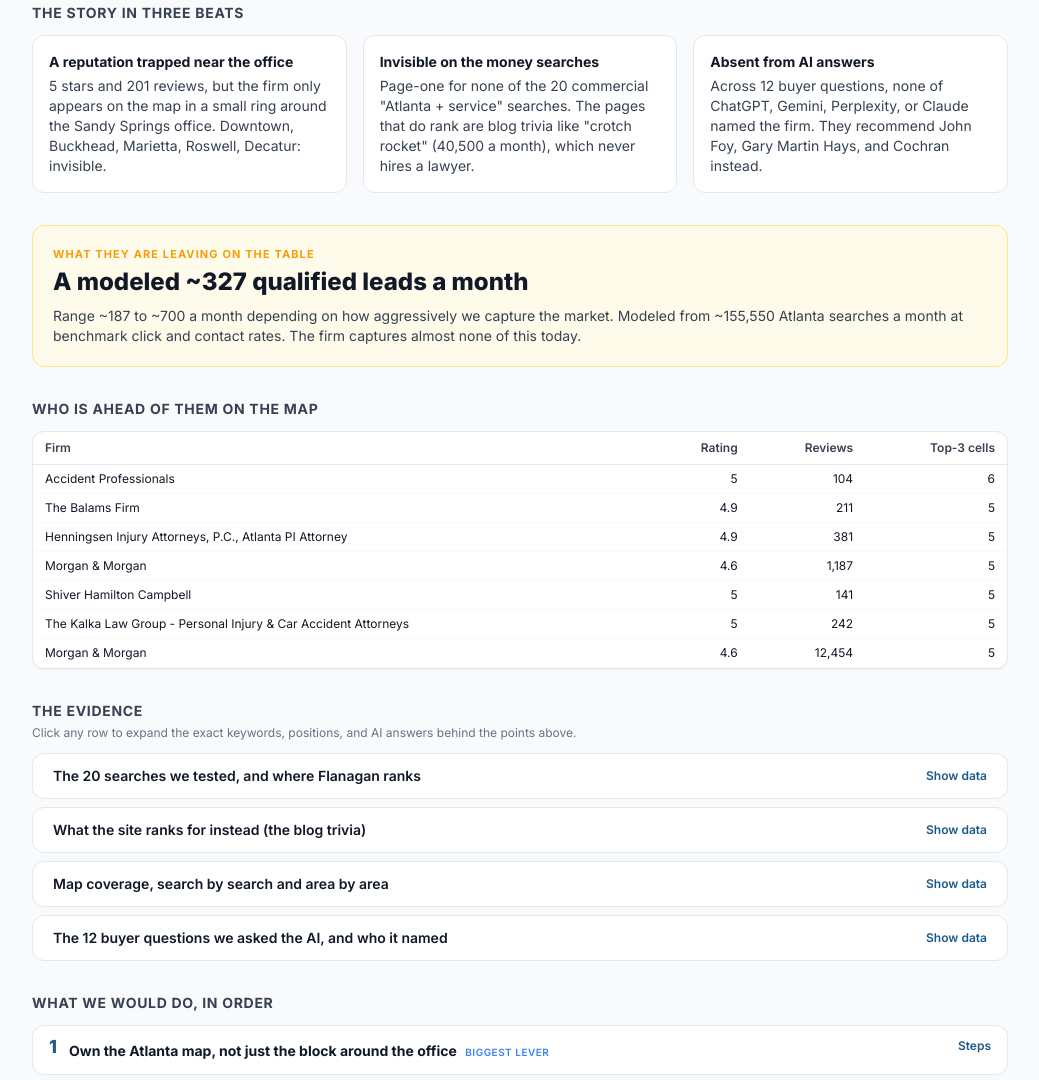
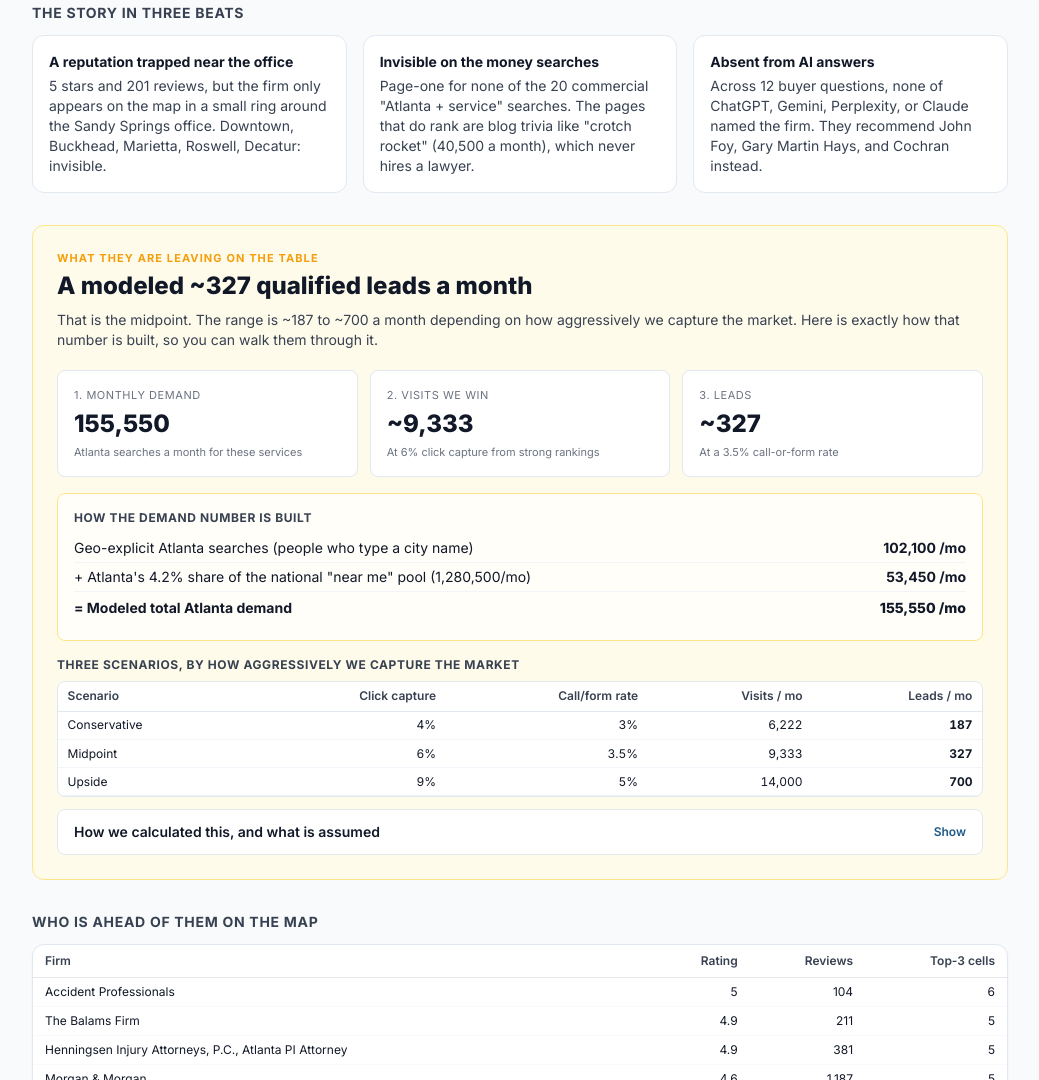
Before and after one commit to aleksandar-hqdm/hqdm-prospects-dashboard, a plain HTML site: page prospects/flanagan-law/call-guidance.html in a window 1280 px wide. Shown: the part 714-1794 px from the top of the page, without its empty margins (120-1159 px from the left). Drawn offline with nearby package versions, Linux system fonts and the light colour scheme.

Commit message:
Call Guidance: explain the lead opportunity in detail (funnel, demand breakdown, scenario table, method note)

```diff
--- a/prospects/flanagan-law/call-guidance.html
+++ b/prospects/flanagan-law/call-guidance.html
@@ -49,10 +49,23 @@
     <h2 class="text-sm font-bold uppercase tracking-wider text-ink-600 mb-3">The story in three beats</h2>
     <div class="grid md:grid-cols-3 gap-4" id="beats"></div>
   </div>
-  <div class="rounded-xl border border-amber-200 bg-amber-50 p-5">
+  <div class="rounded-xl border border-amber-200 bg-amber-50 p-5 sm:p-6">
     <div class="text-[11px] font-bold uppercase tracking-widest text-accent-amber">What they are leaving on the table</div>
     <h2 class="text-2xl font-extrabold mt-1" id="opp-line"></h2>
     <p class="text-sm text-ink-600 mt-2" id="opp-sub"></p>
+    <div class="grid grid-cols-1 sm:grid-cols-3 gap-3 mt-5" id="opp-funnel"></div>
+    <div class="bg-white/70 rounded-lg border border-amber-200 p-4 mt-4">
+      <div class="text-xs font-bold uppercase tracking-wider text-ink-600 mb-2">How the demand number is built</div>
+      <div id="opp-demand"></div>
+    </div>
+    <div class="mt-4">
+      <div class="text-xs font-bold uppercase tracking-wider text-ink-600 mb-2">Three scenarios, by how aggressively we capture the market</div>
+      <div class="bg-white rounded-lg border border-slate-200 overflow-x-auto"><table class="ev w-full text-xs" id="opp-scen"></table></div>
+    </div>
+    <details class="bg-white rounded-lg border border-slate-200 mt-3 overflow-hidden">
+      <summary class="px-4 py-3 flex items-center justify-between hover:bg-slate-50"><span class="font-semibold text-sm">How we calculated this, and what is assumed</span><span class="text-xs font-semibold text-brand-500"><span class="lbl-show">Show</span><span class="lbl-hide">Hide</span></span></summary>
+      <div class="px-4 pb-4 pt-2 border-t border-slate-100 text-xs text-ink-600 leading-relaxed" id="opp-method"></div>
+    </details>
   </div>
   <div>
     <h2 class="text-sm font-bold uppercase tracking-wider text-ink-600 mb-3">Who is ahead of them on the map</h2>
@@ -98,6 +111,7 @@
 <script>
 const DATA=JSON.parse(document.getElementById('data').textContent);
 const fmt=n=>(n==null||Number.isNaN(n))?'-':Number(n).toLocaleString();
+const pct=f=>(+(Number(f)*100).toFixed(1))+'%';
 const el=id=>document.getElementById(id);
 const m=DATA.meta,d=DATA.demand,lm=DATA.leadmodel,sc=lm.scenarios,mp=DATA.maps,g=DATA.gbp||{};
 el('h-firm').textContent=m.firm; el('h-date').textContent=m.prepared;
@@ -118,7 +132,18 @@
  {t:'Absent from AI answers',b:'Across 12 buyer questions, none of ChatGPT, Gemini, Perplexity, or Claude named the firm. They recommend John Foy, Gary Martin Hays, and Cochran instead.'}
 ].map(x=>`<div class="bg-white rounded-xl border border-slate-200 p-4"><div class="font-bold text-sm">${x.t}</div><p class="text-sm text-ink-600 mt-1">${x.b}</p></div>`).join('');
 el('opp-line').textContent='A modeled ~'+fmt(sc[1].leads)+' qualified leads a month';
-el('opp-sub').textContent='Range ~'+fmt(sc[0].leads)+' to ~'+fmt(sc[2].leads)+' a month depending on how aggressively we capture the market. Modeled from ~'+fmt(d.modeled_total_demand)+' Atlanta searches a month at benchmark click and contact rates. The firm captures almost none of this today.';
+el('opp-sub').textContent='That is the midpoint. The range is ~'+fmt(sc[0].leads)+' to ~'+fmt(sc[2].leads)+' a month depending on how aggressively we capture the market. Here is exactly how that number is built, so you can walk them through it.';
+el('opp-funnel').innerHTML=[
+ {l:'1. Monthly demand',v:fmt(lm.lead_base),n:'Atlanta searches a month for these services'},
+ {l:'2. Visits we win',v:'~'+fmt(sc[1].clicks),n:'At '+pct(sc[1].capture)+' click capture from strong rankings'},
+ {l:'3. Leads',v:'~'+fmt(sc[1].leads),n:'At a '+pct(sc[1].lead_rate)+' call-or-form rate'}
+].map(f=>`<div class="bg-white rounded-lg border border-slate-200 p-4"><div class="text-[11px] uppercase tracking-wider text-ink-500">${f.l}</div><div class="text-2xl font-extrabold mt-1">${f.v}</div><div class="text-[11px] text-ink-500 mt-1">${f.n}</div></div>`).join('');
+el('opp-demand').innerHTML=
+ '<div class="flex justify-between gap-3 py-1 text-sm border-b border-slate-100"><span>Geo-explicit Atlanta searches (people who type a city name)</span><b class="whitespace-nowrap">'+fmt(d.city_total_all)+' /mo</b></div>'+
+ '<div class="flex justify-between gap-3 py-1 text-sm border-b border-slate-100"><span>+ Atlanta\'s '+pct(d.atl_share)+' share of the national "near me" pool ('+fmt(d.near_me_total)+'/mo)</span><b class="whitespace-nowrap">'+fmt(d.near_me_atl_modeled)+' /mo</b></div>'+
+ '<div class="flex justify-between gap-3 py-1.5 text-sm font-bold"><span>= Modeled total Atlanta demand</span><b class="whitespace-nowrap">'+fmt(d.modeled_total_demand)+' /mo</b></div>';
+el('opp-scen').innerHTML='<thead><tr><th>Scenario</th><th class="r">Click capture</th><th class="r">Call/form rate</th><th class="r">Visits / mo</th><th class="r">Leads / mo</th></tr></thead><tbody>'+sc.map(s=>`<tr><td>${s.name}</td><td class="r">${pct(s.capture)}</td><td class="r">${pct(s.lead_rate)}</td><td class="r">${fmt(s.clicks)}</td><td class="r" style="font-weight:700">${fmt(s.leads)}</td></tr>`).join('')+'</tbody>';
+el('opp-method').innerHTML='<b>Demand.</b> The geo-explicit Atlanta volume ('+fmt(d.city_total_all)+'/mo) plus Atlanta\'s revealed share of national "near me" searches. That share is the geo-explicit volume divided by the national pools: '+fmt(d.city_total_all)+' / '+fmt(d.national_pools)+' = '+pct(d.atl_share)+', applied to the '+fmt(d.near_me_total)+' national "near me" pool, which adds '+fmt(d.near_me_atl_modeled)+'/mo. <b>Capture and contact rates.</b> Published benchmark ranges for local-service search, not Flanagan-specific. Click capture is the share of those searches that become website visits once the firm ranks well; the call-or-form rate is the share of visits that become an inquiry. <b>Left out as upside.</b> The broad national pool would add about '+fmt(d.broad_atl_modeled)+'/mo more at the same share; a conservative population-share floor would instead put near-me at about '+fmt(lm.near_me_atl_floor)+'/mo. <b>Status.</b> There is no analytics or call tracking on the site yet, so these figures are modeled, not measured, and we baseline them with tracking before promising anything. To turn leads into revenue, multiply by the firm\'s signed-case rate and average case value.';
 (function(){
  const lb=(mp.leaderboard||[]).slice(0,7);
  const th='<thead><tr>'+['Firm','Rating','Reviews','Top-3 cells'].map((h,i)=>`<th class="${i?'text-right':'text-left'} px-3 py-2 font-semibold text-ink-600 border-b">${h}</th>`).join('')+'</tr></thead>';
```
